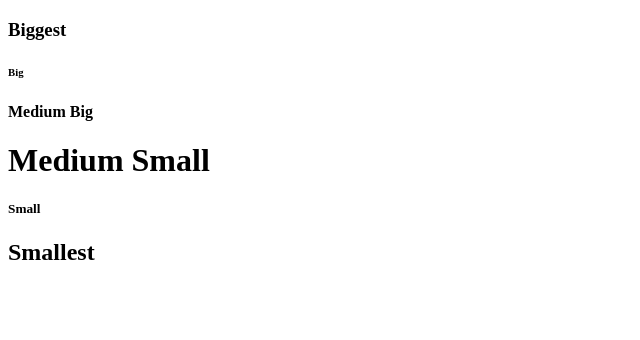
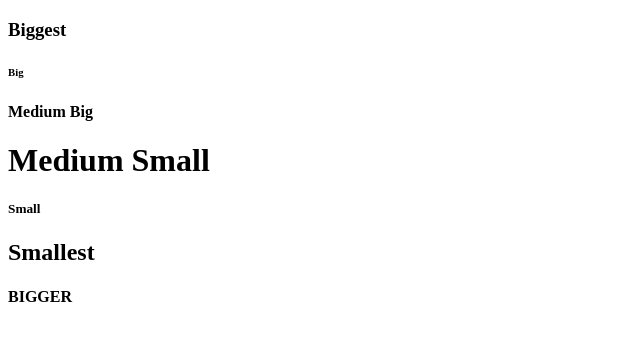
Before and after one commit to niraalitickytechies/niraalitickytechies.github.io, a plain HTML site: page index.html in a window 1280 px wide. Shown: the full height of the page, 0-640 px from the left. Drawn offline with Linux system fonts and the light colour scheme.

Commit message:
Update index.html
update index

```diff
--- a/index.html
+++ b/index.html
@@ -9,6 +9,7 @@
     <h1>Medium Small</h1>
     <h5>Small</h5>
     <h2>Smallest</h2>
+    <h4>BIGGER</h4>
   </body>
 </html>
     </body>
```
